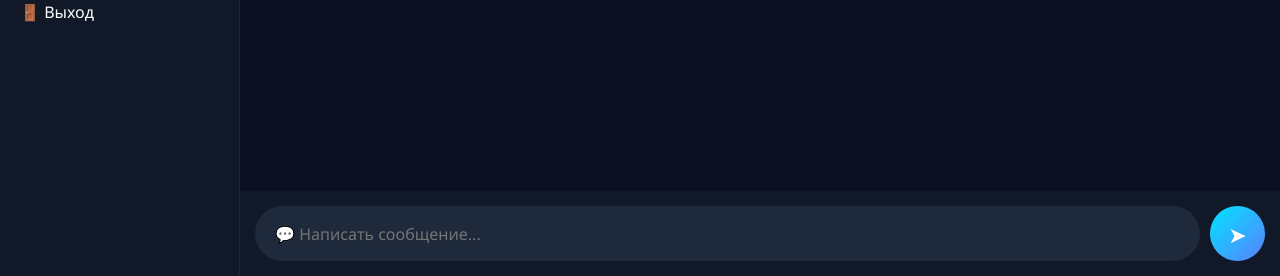
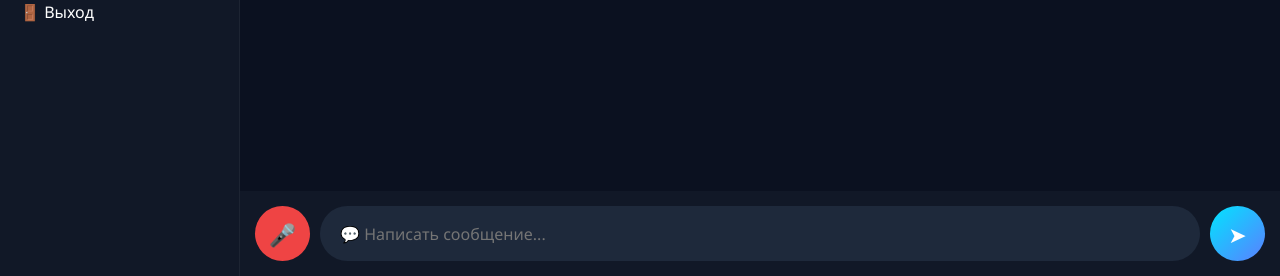
Before and after one commit to gomqq/MyMessenger, a Flask app: page /chat in a window 1280 px wide. Shown: the part 524-800 px from the top of the page. Run offline with Flask 3, Linux system fonts and the light colour scheme; a user stored in the database is signed in; data comes from the database, SQL or seed files in the repository.

Commit message:
Voice button style

```diff
--- a/templates/chat.html
+++ b/templates/chat.html
@@ -51,6 +51,17 @@
     font-size:13px;
     margin-bottom:5px;
     opacity:.8;
+}
+
+.voice-btn{
+    width:55px;
+    height:55px;
+    border:none;
+    border-radius:50%;
+    background:#ef4444 !important;
+    color:white;
+    font-size:22px;
+    cursor:pointer;
 }
 
 .form{
@@ -147,6 +158,14 @@
 
     <form class="form" method="POST">
 
+    <button
+        type="button"
+        id="recordBtn"
+        class="voice-btn"
+    >
+        🎤
+    </button>
+
     <input
         type="text"
         name="message"
@@ -177,6 +196,53 @@ function loadMessages(){
 
 setInterval(loadMessages, 2000);
 
+let mediaRecorder;
+let chunks = [];
+
+const recordBtn = document.getElementById("recordBtn");
+
+recordBtn.addEventListener("click", async () => {
+
+    if (!mediaRecorder || mediaRecorder.state === "inactive") {
+
+        const stream = await navigator.mediaDevices.getUserMedia({
+            audio:true
+        });
+
+        mediaRecorder = new MediaRecorder(stream);
+
+        chunks = [];
+
+        mediaRecorder.ondataavailable = e => {
+            chunks.push(e.data);
+        };
+
+        mediaRecorder.onstop = () => {
+
+            const blob = new Blob(chunks,{
+                type:"audio/webm"
+            });
+
+            console.log(blob);
+
+            alert("Голосовое сообщение записано 🎤");
+
+        };
+
+        mediaRecorder.start();
+
+        recordBtn.innerHTML = "⏹";
+
+    } else {
+
+        mediaRecorder.stop();
+
+        recordBtn.innerHTML = "🎤";
+
+    }
+
+});
+
 </script>
 
 {% endblock %}
```
